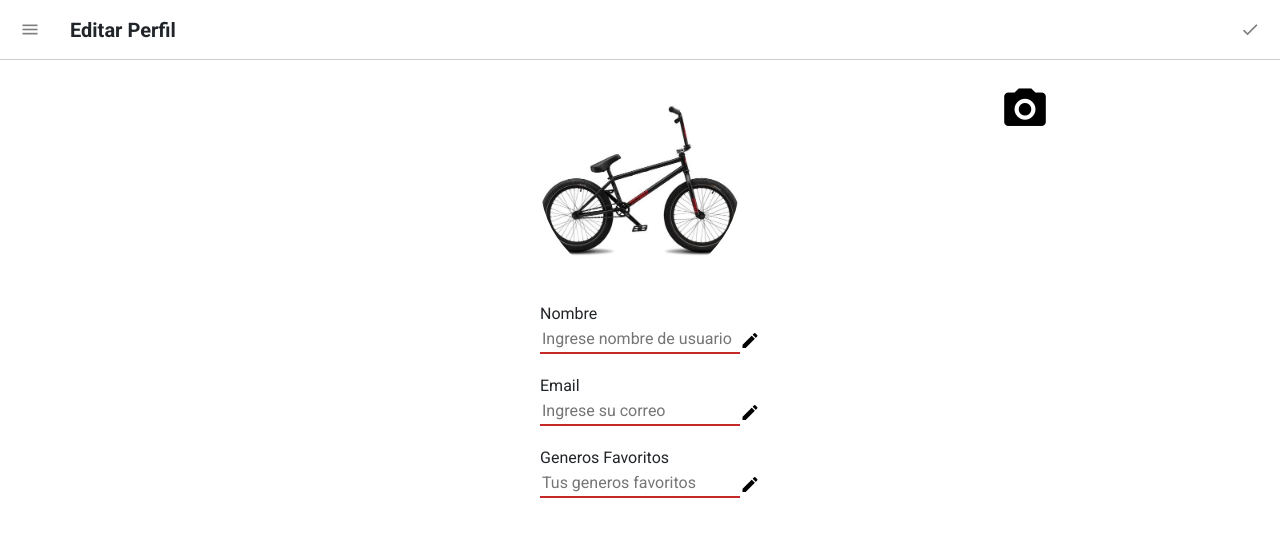
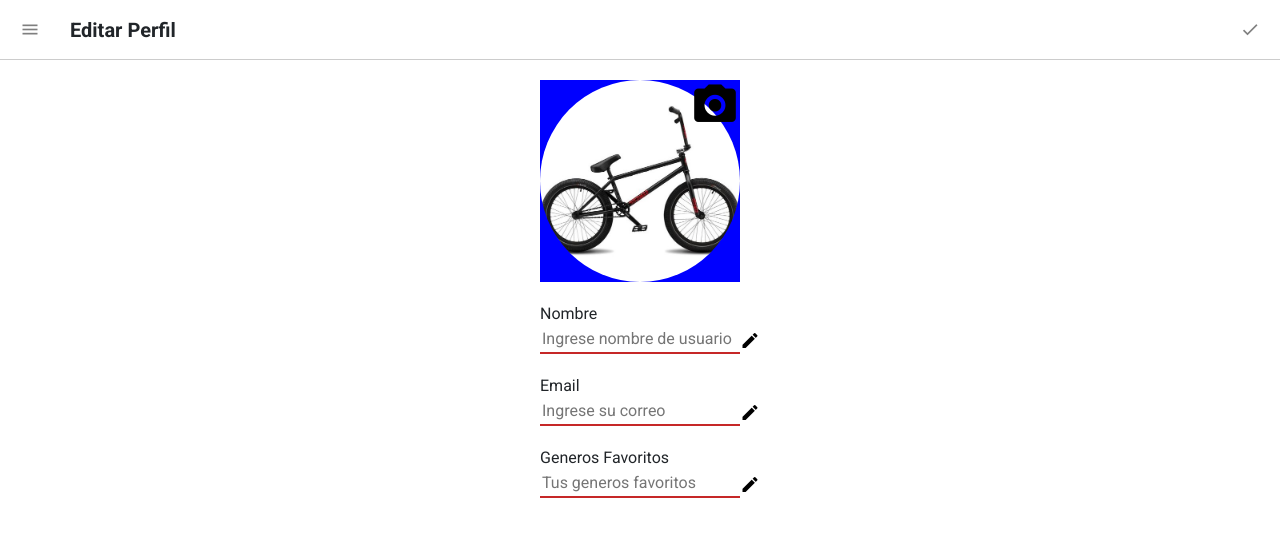
Before and after one commit to ET20/libroslibresui, a Vue app: page /#/Micuenta in a window 1280 px wide. Shown: the top 536 px of the page. Built offline with nearby package versions, Linux system fonts and the light colour scheme.

Commit message:
cambios a mi cuenta

```diff
--- a/src/views/Micuenta/micuenta.css
+++ b/src/views/Micuenta/micuenta.css
@@ -4,6 +4,15 @@
 
 #MiCuentaContainer #MicuentaContent {
   padding: 2rem 0;
+}
+
+#MiCuentaContainer #MicuentaContent .imagenperfil {
+  width: 20rem;
+  margin: 0 auto;
+  display: block;
+  text-align: center;
+  background: blue;
+  position: relative;
 }
 
 #MiCuentaContainer #MicuentaContent .imagenperfil img {
@@ -15,18 +24,19 @@
 }
 
 #MiCuentaContainer #MicuentaContent .imagenperfil .imgbutton {
-  position: relative;
-  bottom: 230px;
-  right: 230px;
-  float: right;
+  position: absolute;
+  top: 0;
+  right: 0;
   padding: 0;
   background: none;
   outline: none;
   cursor: pointer;
   -webkit-box-sizing: border-box;
-          box-sizing: border-box;
+  box-sizing: border-box;
   border: none;
   font-size: 5rem;
+  line-height: 5rem;
+  height: 5rem;
 }
 
 #MiCuentaContainer #MicuentaContent .Infouser {
--- a/src/views/Micuenta/micuenta.scss
+++ b/src/views/Micuenta/micuenta.scss
@@ -6,6 +6,12 @@
   #MicuentaContent {
     padding: 2rem 0;
     .imagenperfil {
+      width: 20rem;
+      margin: 0 auto;
+      display: block;
+      text-align: center;
+      background: blue;
+      position: relative;
       img {
         width: 20rem;
         border-radius: 50%;
@@ -15,17 +21,19 @@
 
       }
       .imgbutton{
-       position: relative;
-       bottom: 230px;
-       right: 230px;
-       float: right;
+        position: absolute;
+        top: 0;
+        right: 0;
         padding: 0;
         background: none;
         outline: none;
         cursor: pointer;
+        -webkit-box-sizing: border-box;
         box-sizing: border-box;
         border: none;
         font-size: 5rem;
+        line-height: 5rem;
+        height: 5rem;
 
       }
     }
```
Also changed, not shown: 1 other file (tests, documents, lock files or other folders). Lines whose indentation alone changed are shown as unchanged.
